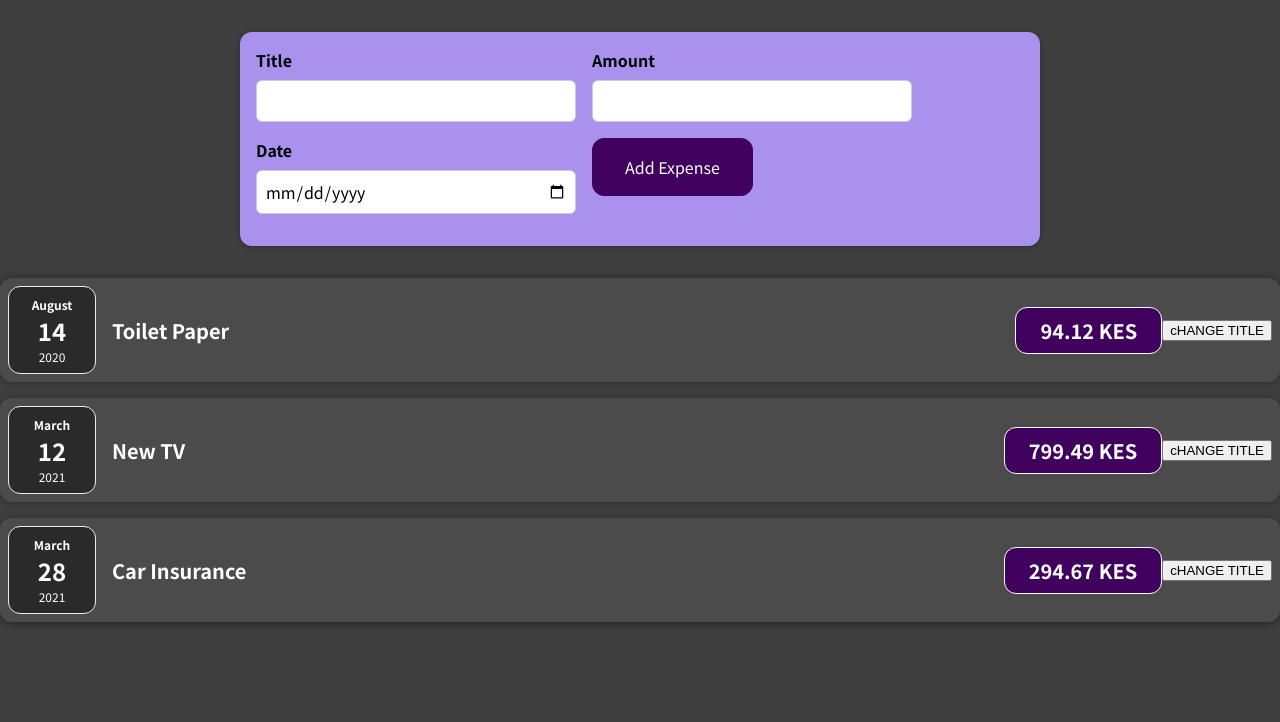
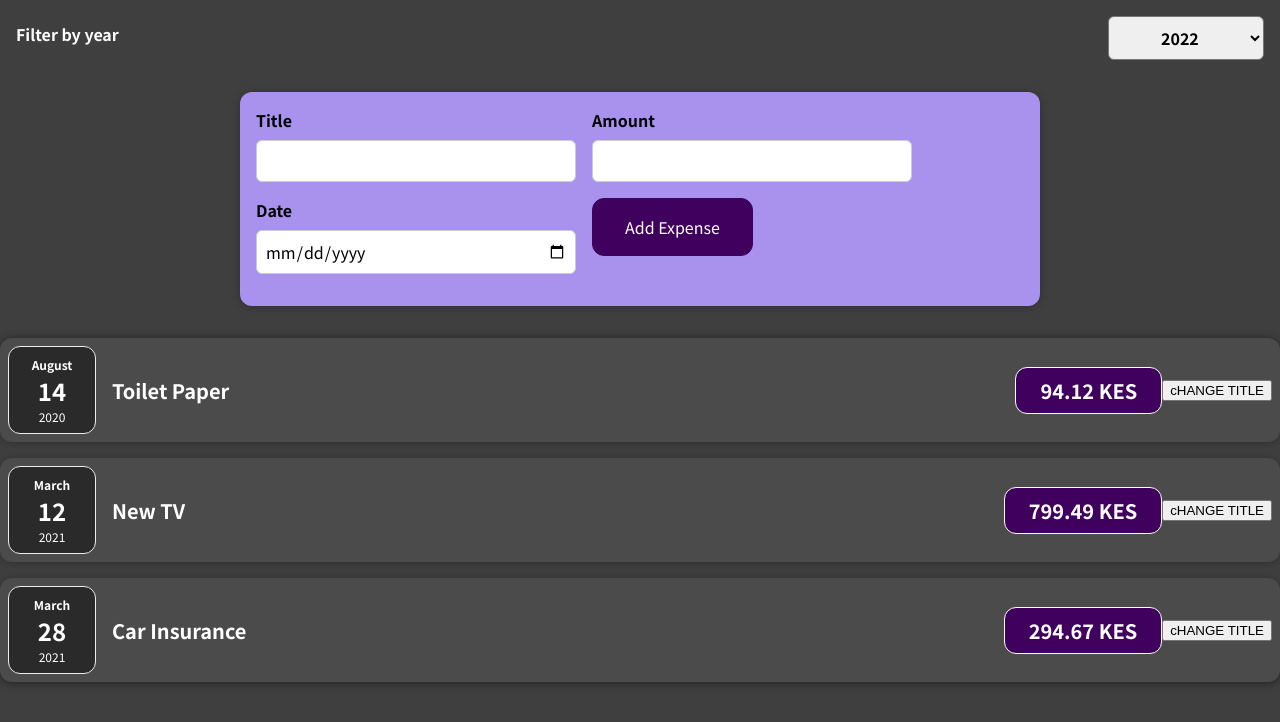
Before and after one commit to GlennOnyango/ExpenseTracker, a React (Create React App) app: page / in a window 1280 px wide. Shown: the top 722 px of the page. Built offline with nearby package versions, Linux system fonts and the light colour scheme.

Commit message:
Contains new filter feature

```diff
--- a/public/index.html
+++ b/public/index.html
@@ -1,14 +1,12 @@
 <!DOCTYPE html>
 <html lang="en">
-  <head>
+
+<head>
     <meta charset="utf-8" />
     <link rel="icon" href="%PUBLIC_URL%/favicon.ico" />
     <meta name="viewport" content="width=device-width, initial-scale=1" />
     <meta name="theme-color" content="#000000" />
-    <meta
-      name="description"
-      content="Web site created using create-react-app"
-    />
+    <meta name="description" content="Web site created using create-react-app" />
     <link rel="apple-touch-icon" href="%PUBLIC_URL%/logo192.png" />
     <!--
       manifest.json provides metadata used when your web app is installed on a
@@ -24,9 +22,10 @@
       work correctly both with client-side routing and a non-root public URL.
       Learn how to configure a non-root public URL by running `npm run build`.
     -->
-    <title>React App</title>
-  </head>
-  <body>
+    <title>Expense Manager</title>
+</head>
+
+<body>
     <noscript>You need to enable JavaScript to run this app.</noscript>
     <div id="root"></div>
     <!--
@@ -39,5 +38,6 @@
       To begin the development, run `npm start` or `yarn start`.
       To create a production bundle, use `npm run build` or `yarn build`.
     -->
-  </body>
+</body>
+
 </html>
--- a/src/App.js
+++ b/src/App.js
@@ -1,4 +1,5 @@
 import Expense from "./components/EXPENSES/Expense";
+import ExpensesFilter from "./components/NewExpense/ExpenseFilter";
 import NewExpense from "./components/NewExpense/NewExpense";
 const App = ()=> {
   const expenses = [
@@ -23,9 +24,19 @@ const App = ()=> {
     },
   ];
 
+  const getExpense = expense => {
+    console.log(expense)
+  }
+
+  const getFilter = filter =>{
+
+    console.log(filter);
+  }
+
   return (
     <div>
-      <NewExpense/>
+      <ExpensesFilter onFilter={getFilter}/>
+      <NewExpense onGetExpense={getExpense}/>
       <Expense expenses_most={expenses} />
     </div>
   );
--- /dev/null
+++ b/src/components/NewExpense/ExpenseFilter.css
@@ -0,0 +1,24 @@
+.expenses-filter {
+    color: white;
+    padding: 0 1rem;
+}
+
+.expenses-filter__control {
+    display: flex;
+    width: 100%;
+    align-items: center;
+    justify-content: space-between;
+    margin: 1rem 0;
+}
+
+.expenses-filter label {
+    font-weight: bold;
+    margin-bottom: 0.5rem;
+}
+
+.expenses-filter select {
+    font: inherit;
+    padding: 0.5rem 3rem;
+    font-weight: bold;
+    border-radius: 6px;
+}
--- /dev/null
+++ b/src/components/NewExpense/ExpenseFilter.js
@@ -0,0 +1,31 @@
+import React,{useState} from 'react';
+
+import './ExpenseFilter.css';
+
+const ExpensesFilter = (props) => {
+
+    const [enteredfilter, setFilter] = useState('');
+
+    const filterChange = (e)=>{
+        setFilter(e.target.value);
+        //console.log(enteredfilter);
+        props.onFilter(enteredfilter);
+    }
+
+
+  return (
+    <div className='expenses-filter'>
+      <div className='expenses-filter__control'>
+        <label>Filter by year</label>
+        <select onChange={filterChange}>
+          <option value='2022'>2022</option>
+          <option value='2021'>2021</option>
+          <option value='2020'>2020</option>
+          <option value='2019'>2019</option>
+        </select>
+      </div>
+    </div>
+  );
+};
+
+export default ExpensesFilter;
--- a/src/components/NewExpense/ExpenseForm.js
+++ b/src/components/NewExpense/ExpenseForm.js
@@ -1,10 +1,10 @@
 import './ExpenseForm.css';
 import { useState } from 'react';
-const ExpenseForm = ()=>{
+const ExpenseForm = (props)=>{
 
-    const [title, setTitle] = useState('');
-    const [amount, setAmount] = useState('');
-    const [date, setDate] = useState('');
+    const [enteredtitle, setTitle] = useState('');
+    const [enteredamount, setAmount] = useState('');
+    const [entereddate, setDate] = useState('');
 
     // const [userInput,setInput] = useState({
     //     title:'',
@@ -15,10 +15,6 @@ const ExpenseForm = ()=>{
     const titleChangeHandler = (e)=>{
         setTitle(e.target.value);
 
-        // setInput({
-        //     ...userInput,
-        //     title:e.target.title,
-        // });
 
         // setInput((pstate)=>{
         //     return {...pstate,title:e.target.title,}
@@ -31,22 +27,37 @@ const ExpenseForm = ()=>{
         setDate(e.target.value);
     }
 
+    const submitHandler = (event) =>{
+        event.preventDefault();
+        const expenseData= {
+            title:enteredtitle,
+            amount:enteredamount,
+            date:new Date(entereddate),
+        };
 
-    return <form>
+        props.onAddExpense(expenseData);
+
+        setTitle('');
+        setAmount('');
+        setDate('');
+    }
+
+
+    return <form onSubmit={submitHandler}>
         <div className='new-expense__controls'>
             <div className='new-expense__control'>
                 <label>Title</label>
-                <input type="text" onChange={titleChangeHandler}/>
+                <input type="text" value={enteredtitle} onChange={titleChangeHandler}/>
             </div>
 
             <div className='new-expense__control'>
                 <label>Amount</label>
-                <input type="number" min='0.01' step='0.01' onChange={amountChangeHandler}/>
+                <input type="number" min='0.01' step='0.01' value={enteredamount} onChange={amountChangeHandler}/>
             </div>
 
             <div className='new-expense__control'>
                 <label>Date</label>
-                <input type="date" min='2019-01-01' max='2022-12-31' onChange={dateChangeHandler}/>
+                <input type="date" min='2019-01-01' max='2022-12-31' value={entereddate} onChange={dateChangeHandler}/>
             </div>
 
             <div className='new-expense__actions'>
--- a/src/components/NewExpense/NewExpense.js
+++ b/src/components/NewExpense/NewExpense.js
@@ -1,9 +1,15 @@
 import './NewExpense.css';
 import ExpenseForm from './ExpenseForm';
-const NewExpense = ()=>{
+const NewExpense = (props)=>{
+
+    const new_expense = expense =>{
+
+        props.onGetExpense(expense);
+
+    }
 
     return <div className='new-expense'>
-        <ExpenseForm/>
+        <ExpenseForm onAddExpense={new_expense}/>
 
     </div>;
 }
```
